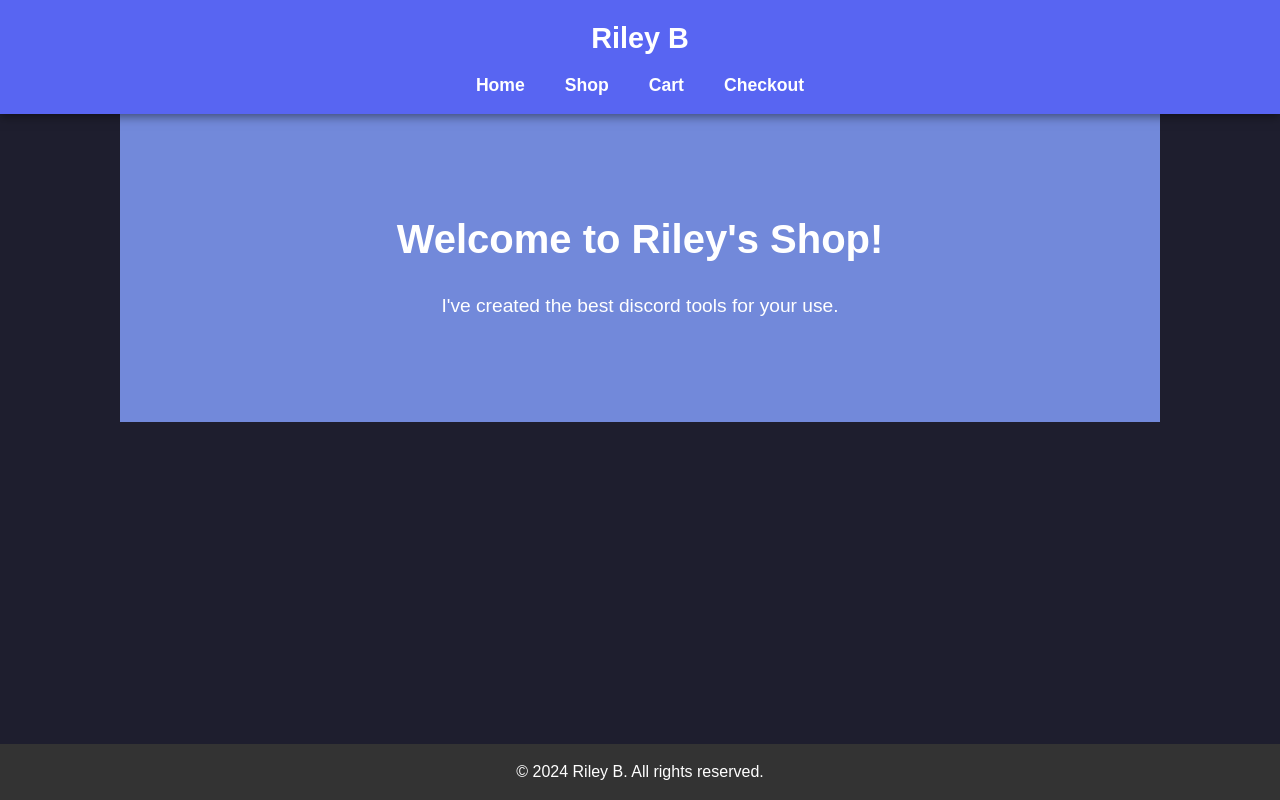
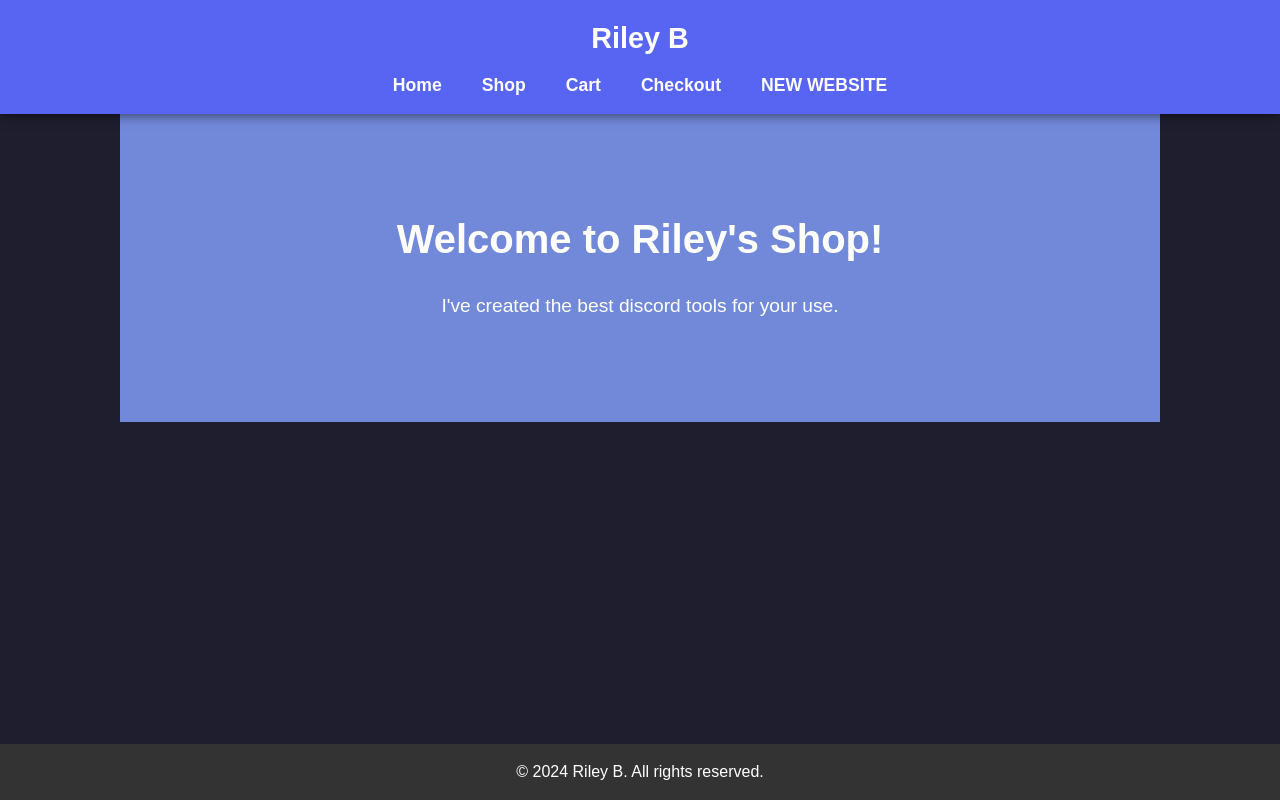
Before and after one commit to rileyshy/rileybshop.github.io, a plain HTML site: page index.html in a window 1280 px wide. Drawn offline with Linux system fonts and the light colour scheme.

Commit message:
Update index.html

```diff
--- a/index.html
+++ b/index.html
@@ -15,6 +15,8 @@
                 <li><a href="shop.html">Shop</a></li>
                 <li><a href="cart.html">Cart</a></li>
                 <li><a href="checkout.html">Checkout</a></li>
+                <li><a href="https://rileyb.co.uk/shop">NEW WEBSITE</a></li>
+
             </ul>
         </nav>
     </header>
```
